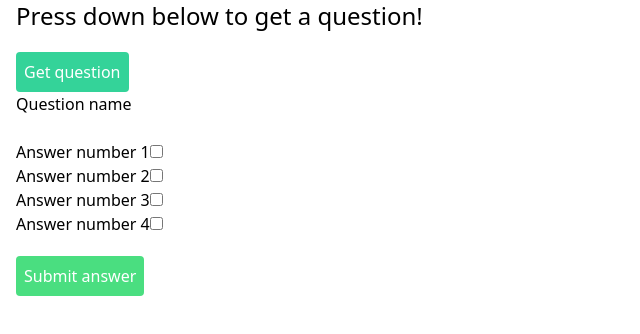
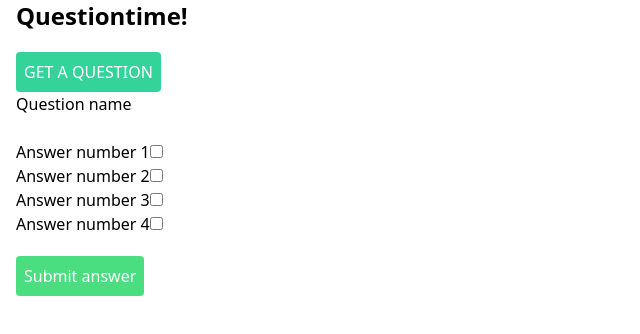
Before and after one commit to Loathed94/Assignment2-Trivia-Game, a Vue app: page / in a window 1280 px wide. Shown: the top 334 px of the page, without its empty margins (0-640 px from the left). Built offline with nearby package versions, Linux system fonts and the light colour scheme.

Commit message:
add changes for question title

```diff
--- a/src/components/PresentQuestion.vue
+++ b/src/components/PresentQuestion.vue
@@ -3,6 +3,9 @@
 
 import {ref} from 'vue';
 import { apiAnswerRegister } from '../api/game';
+
+//Add on functions to inform the user
+const emit = defineEmits("onAuthSuccess")
 
 //Variables linked to the v-model when changes to the answer options are being done
 const firstOption = ref("");
@@ -13,15 +16,12 @@ const fourthOption = ref("");
 </script>
 <template>
 
-
-
-
 <form @submit.prevent="onSubmit">
     <!--Button to generate a question from the API-->
     <button
         type="submit"
         class="submit bg-emerald-400 text-white p-2 rounded">
-        Get question</button>
+        GET A QUESTION</button>
 
     <fieldset class="mb-5">
 
--- a/src/views/Question.vue
+++ b/src/views/Question.vue
@@ -5,7 +5,7 @@
 <template>
 
     <main class="container mx-auto px-4">
-    <h1 class="mb-5 text-2xl">Press down below to get a question!</h1>
+    <h1 class="mb-5 text-2xl font-semibold">Questiontime!</h1>
     <PresentQuestion/>
     </main>
 
```
